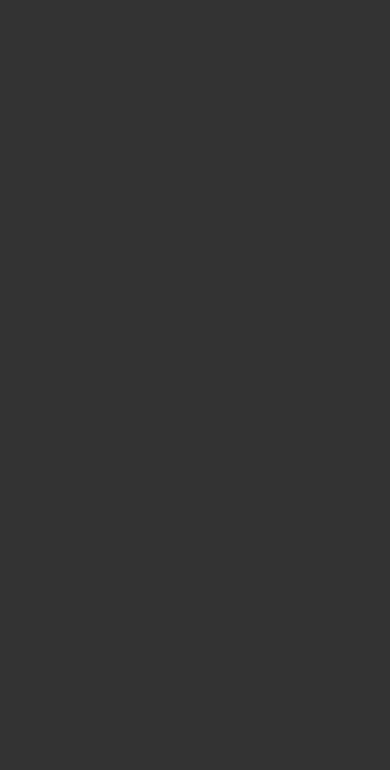
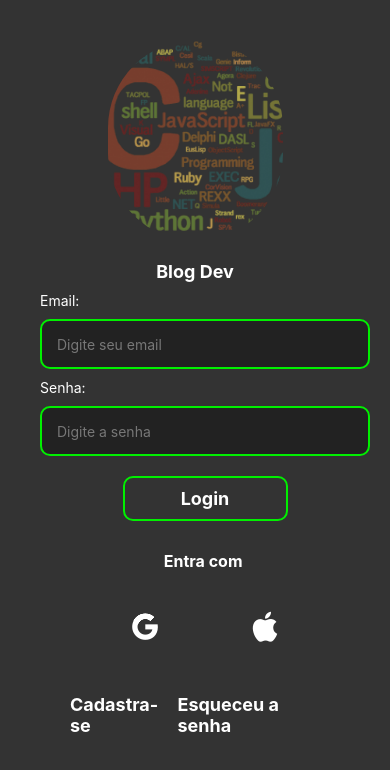
Before and after one commit to THIAGOMORGADO/blog-app, a React Native app: screen /Login in a window 390 px wide. Shown: the top 770 px of the page. Built offline with nearby package versions, Linux system fonts and the light colour scheme.

Commit message:
feat/screen signin

```diff
--- a/src/components/Button/Index.tsx
+++ b/src/components/Button/Index.tsx
@@ -1,9 +1,18 @@
-import { Text, View } from 'react-native';
+import { AccessibilityInfo, ActivityIndicator, Text, TouchableOpacity, View } from 'react-native';
 
-export default function Button() {
+import {styles} from './styles'
+import { ReactNode, useState } from 'react';
+
+type buttonProps = {
+  onPress?: () => void;
+  children: ReactNode;
+}
+
+export default function Button({ children, onPress } : buttonProps) {
+
  return (
-  <View>
-    <Text style={{backgroundColor: 'black', color: '#fff'}}>Button</Text>
-  </View>
+  <TouchableOpacity style={styles.container} onPress={onPress}>
+   {children}
+  </TouchableOpacity>
   );
 }
--- a/src/components/Button/styles.ts
+++ b/src/components/Button/styles.ts
@@ -0,0 +1,22 @@
+import { StyleSheet } from "react-native";
+
+export const styles = StyleSheet.create({
+  container: {
+    backgroundColor: '#333',
+    width: '50%',
+    padding: 10,
+    marginTop: 20,
+    alignItems: 'center',
+    justifyContent: 'center',
+    borderRadius: 10,
+    borderColor: "#00f000",
+    borderWidth: 2,
+    marginBottom: 20,
+  },
+  btnText: {
+    color: '#fff',
+    fontSize: 18,
+    fontWeight: 'bold',
+
+  }
+})
--- a/src/screens/SignIn/index.tsx
+++ b/src/screens/SignIn/index.tsx
@@ -1,15 +1,96 @@
-import { View, Text, KeyboardAvoidingView, Platform } from 'react-native'
-import React from 'react'
+import {
+  View,
+  Text,
+  KeyboardAvoidingView,
+  Platform,
+  TextInput,
+  ScrollView,
+  ActivityIndicator
+} from 'react-native'
+import React, { useState } from 'react'
 import {styles} from './styles';
 
 
 import Header from '../../components/Header'
+import Logo from '../../components/Logo';
+
+import Button from '../../components/Button/Index';
+import Icon from '../../components/Icon';
+import { useNavigation } from '@react-navigation/native';
 
 export default function SignIn() {
+  const [pressIn, setPressIn] = useState(false);
+  const navigation = useNavigation()
+
+
+  function goToHomePage() {
+    navigation.navigate('Home')
+  }
+
+  const handleLogin = () => {
+    setPressIn(true);
+    setTimeout(() => {
+      setPressIn(false);
+      goToHomePage()
+    }, 2000);
+
+  }
+
   return (
-    <View>
-     {/* Estou na tela Home */}
+    <KeyboardAvoidingView
+      style={styles.container}
+      behavior={Platform.OS === 'ios' ? 'padding' : 'height'}
+    >
+        <Logo />
+        <Text style={{color: '#fff', fontSize: 18, fontWeight:'bold'}}>Blog Dev</Text>
+     <ScrollView
+      style={styles.formArea}
+      contentContainerStyle={{width: '100%',}}
+     >
+      <View style={styles.formContent}>
+        <Text style={styles.title}>Email:</Text>
+        <TextInput
+          style={styles.input}
+          placeholder='Digite seu email'
+          placeholderTextColor="#777"
+        />
+        <Text style={styles.title}>Senha:</Text>
+        <TextInput
+          placeholder='Digite a senha'
+          style={styles.input}
+          placeholderTextColor="#777"
+        />
+        <View style={{alignItems: 'center', justifyContent: 'center'}}>
+          <Button onPress={handleLogin}>
+          {
+             pressIn ?
+            <View style={{flexDirection: 'row', alignItems: 'center', gap: 10}}>
+              <ActivityIndicator size='small' color='#00f000' />
 
-    </View>
+              <Text style={styles.btnText}>Logando</Text>
+            </View> :
+            <Text style={styles.btnText}>Login</Text>
+          }
+          </Button>
+        </View>
+        <View style={{ padding: 10, alignItems: 'center', }}>
+          <Text style={{color: '#fff', fontSize: 16, fontWeight: 'bold'}}>Entra com </Text>
+
+        </View>
+        <View style={{flexDirection: 'row', alignItems: 'center', justifyContent: 'space-evenly', marginTop: 30}}>
+          <Icon iconName='google' size={30} color='#fff' onPress={() => {}}/>
+          <Icon iconName="apple1" size={30} color="#fff" />
+        </View>
+      </View>
+      <View style={{flexDirection: 'row', gap: 10,  padding: 50, alignContent: 'center', justifyContent: 'center'}}>
+        <Text style={{color: '#fff', fontSize: 18, fontWeight:'bold'}}>Cadastra-se</Text>
+        <Text style={{color: '#fff', fontSize: 18, fontWeight:'bold'}}>Esqueceu a senha</Text>
+      </View>
+     </ScrollView>
+
+
+
+
+    </KeyboardAvoidingView>
   )
 }
--- a/src/screens/SignIn/styles.ts
+++ b/src/screens/SignIn/styles.ts
@@ -1,7 +1,50 @@
 import { StyleSheet } from "react-native";
 
 export const styles = StyleSheet.create({
+  container: {
+    backgroundColor: '#333',
+
+    height: '50%',
+    alignItems: 'center',
+    justifyContent: 'center',
+    paddingHorizontal: 20,
+    paddingVertical: 20,
+    flexDirection: 'column',
+    flex: 1,
+  },
+  formArea: {
+
+    height: '40%',
+    flexDirection: 'row',
+    width: '100%',
+
+  },
+  formContent: {
+    marginLeft: 20,
+
+
+
+  },
+  input:{
+    backgroundColor: '#222',
+
+    width: '100%',
+    height: 50,
+    borderRadius: 10,
+    borderColor: "#00f000",
+    borderWidth: 2,
+    paddingLeft: 15
+
+  },
+  btnText: {
+    color: '#fff',
+    fontSize: 18,
+    fontWeight: 'bold',
+
+  },
   title: {
-    color: '#fff'
+    color: '#fff',
+    marginTop: 10,
+    marginBottom: 10
   }
 })
```
